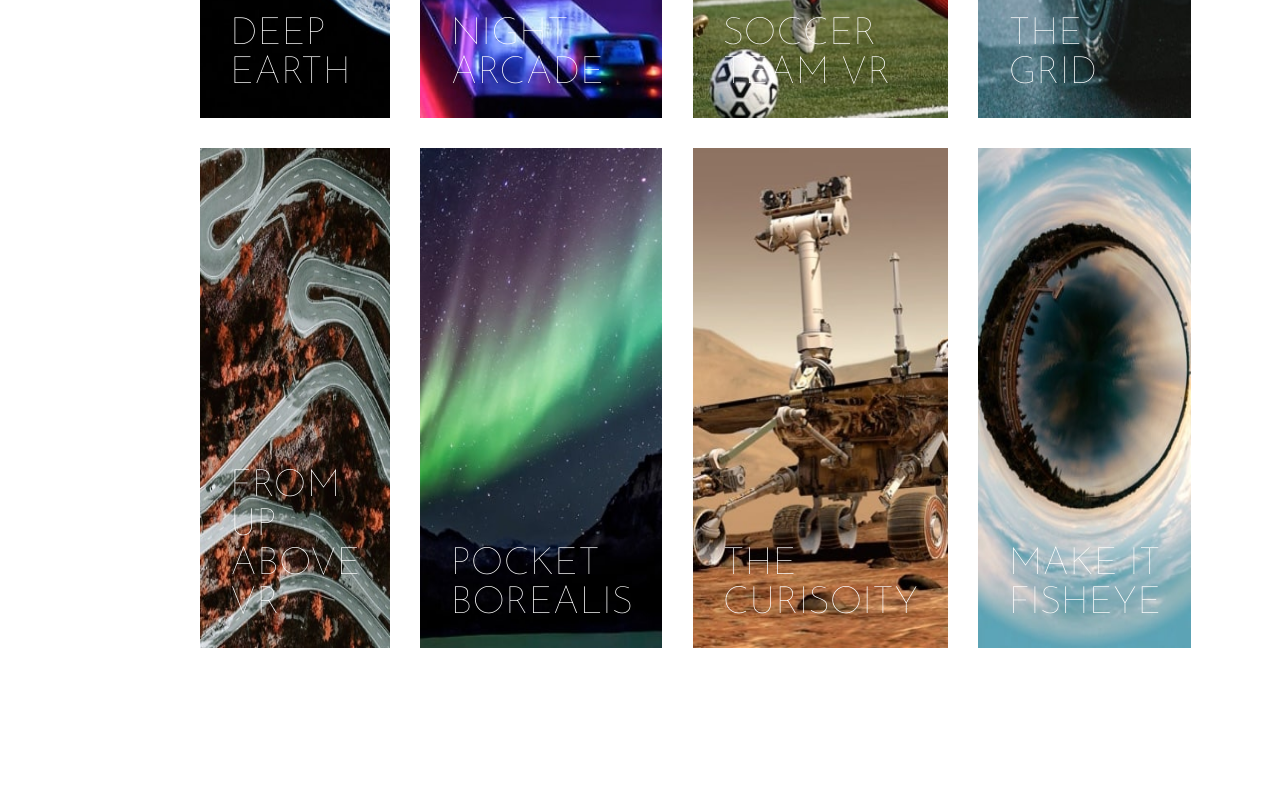
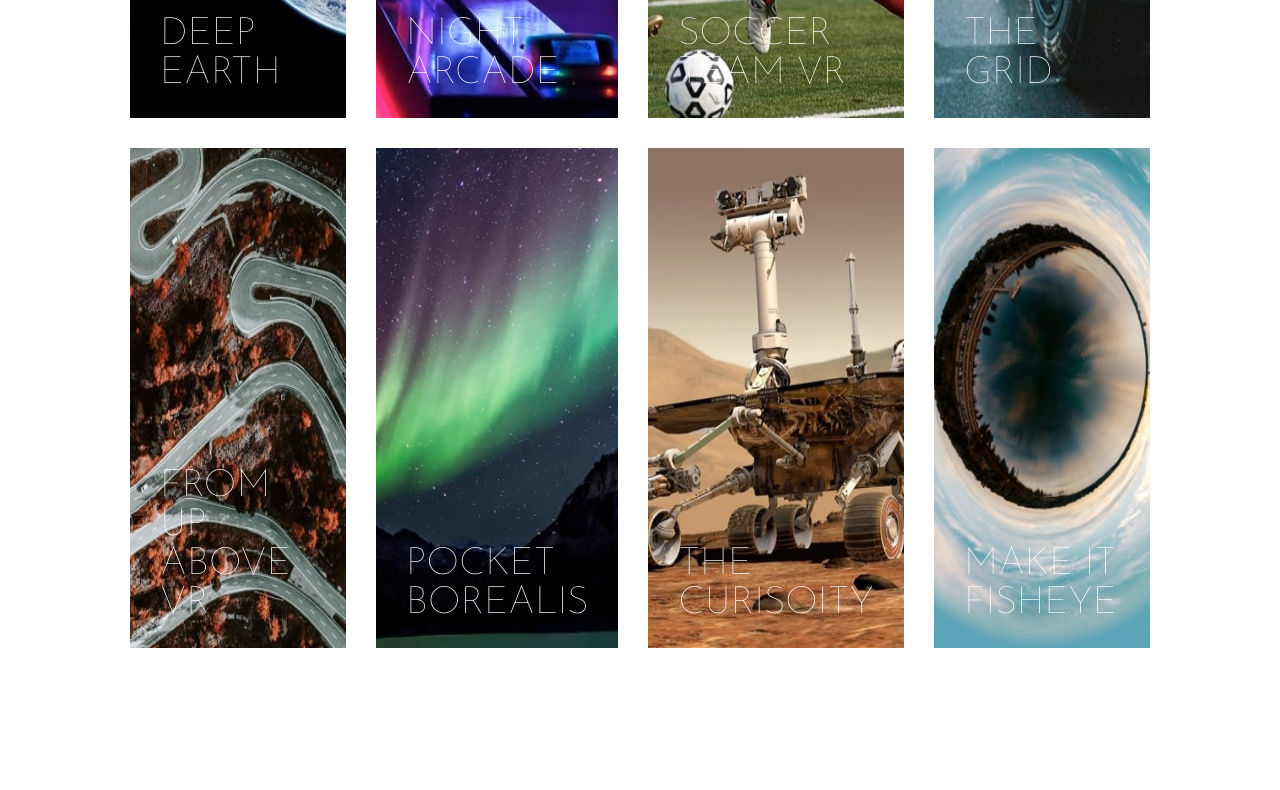
Before and after one commit to mehul-kalra/loop-studios, a plain HTML site: page index.html in a window 1280 px wide. Shown: the part 2010-2800 px from the top of the page. Drawn offline with nearby package versions, Linux system fonts and the light colour scheme; files that its build step writes are made by us from their sources; a web font is replaced by a local one.

Commit message:
deployment variable fixes

```diff
--- a/variable.scss
+++ b/variable.scss
@@ -2,4 +2,4 @@ $White: hsl(0, 0%, 100%);
 $Black: hsl(0, 0%, 0%);
 $Dark-Gray: hsl(0, 0%, 55%);
 $Very-Dark-Gray: hsl(0, 0%, 41%);
-$padding: 80px 200px;
+$padding: 80px 130px;
```
